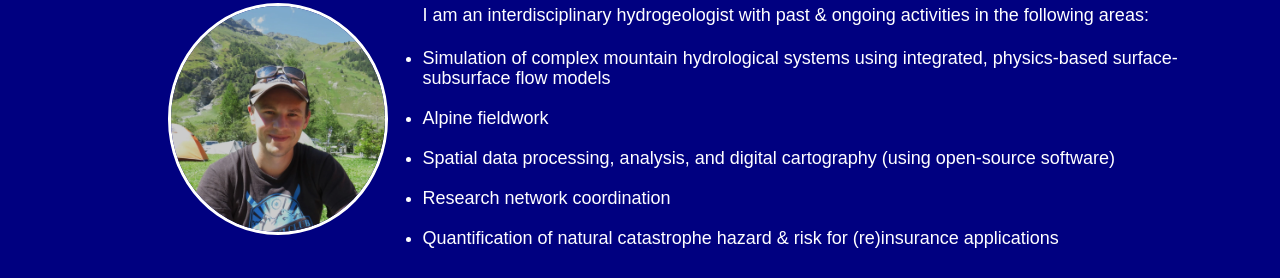
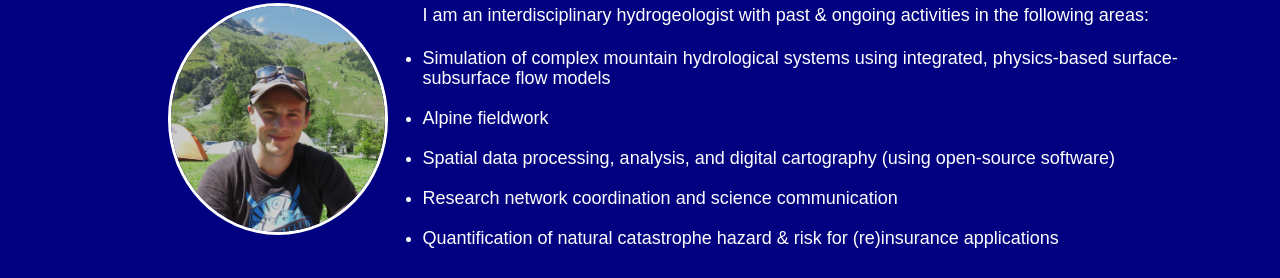
Before and after one commit to thornton-geo/thornton-geo.github.io, a plain HTML site: page index.html in a window 1280 px wide. Shown: the part 958-1236 px from the top of the page. Drawn offline with Linux system fonts and the light colour scheme; some packages are replaced by stand-ins of ours.

Commit message:
updates Jan25

```diff
--- a/index.html
+++ b/index.html
@@ -180,7 +180,7 @@
 											&nbsp;&nbsp; <li>Simulation of complex mountain hydrological systems using integrated, physics-based surface-subsurface flow models<br style="line-height: 10px" />
 											&nbsp;&nbsp; <li>Alpine fieldwork<br style="line-height: 10px" />
 											&nbsp;&nbsp; <li>Spatial data processing, analysis, and digital cartography (using open-source software)<br style="line-height: 10px" />
-											&nbsp;&nbsp; <li>Research network coordination<br style="line-height: 10px" />
+											&nbsp;&nbsp; <li>Research network coordination and science communication<br style="line-height: 10px" />
 											&nbsp;&nbsp; <li>Quantification of natural catastrophe hazard & risk for (re)insurance applications<br style="line-height: 10px" />
 											</ul>
 											</p>
@@ -389,7 +389,7 @@
 						<ul>
 						<p>
 						&nbsp;&nbsp; <li>2024: <a href="https://drive.google.com/file/d/1kaRq2ukosXzj9I5t3F7oc_wlSW9KJm_9/view" style="color:#000080;">The Unified High Elevation Observation Platform (UHOP): A proposed protocol for monitoring environmental changes over elevation gradients</a>, AGU Fall Meeting 2024, December 2024, Washington D.C, USA (poster)<br>
-						&nbsp;&nbsp; <li>2024: Evaluating landslide susceptibility using Google Earth Engine, GEO Open Data & Open Knowledge Workshop 2024, September 2024, Hangzhou, China <br>
+						<!--&nbsp;&nbsp; <li>2024: Evaluating landslide susceptibility using Google Earth Engine, GEO Open Data & Open Knowledge Workshop 2024, September 2024, Hangzhou, China <br>-->
 						&nbsp;&nbsp; <li>2023: Quantifying in situ climatological data coverage and human population dynamics across the mountains of Africa, World Climate Research Programme (WCRP) Open Science Conference 2023, Kigali, Rwanda <br>
 						&nbsp;&nbsp; <li>2023: <a href="https://geomountains.org/images/2_GEO_Mountains_Projects/GEO_Mountains_Inventory/EGU2023_poster_A_challenge_to_the_notion_that_mountains_are_poorly_monitored_environments.pdf" style="color:#000080;">A global, cross-disciplinary inventory of mountain monitoring infrastructure</a>, EGU 2023, Vienna, Austria (poster)<br>
 						&nbsp;&nbsp; <li>2022: <a href="https://www.icimod.org/wp-content/uploads/Thornton_compressed.pdf" style="color:#000080;">Quantifying in situ climatological data coverage and human population dynamics across High Mountain Asia</a>, Cryosphere and Related Hazards in High Mountain Asia in a Changing Climate Conference, Almaty, Kazakhstan<br>
```
